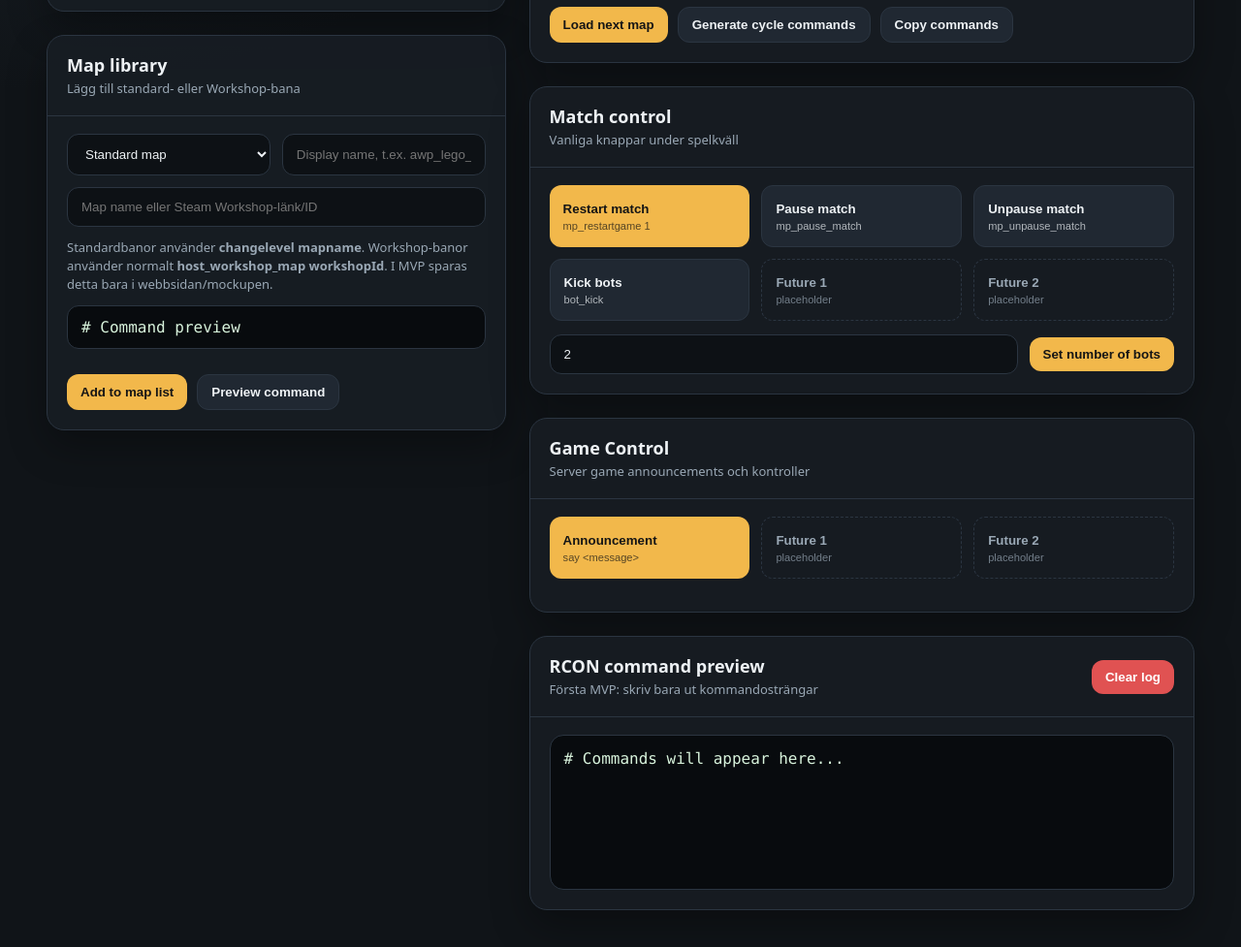
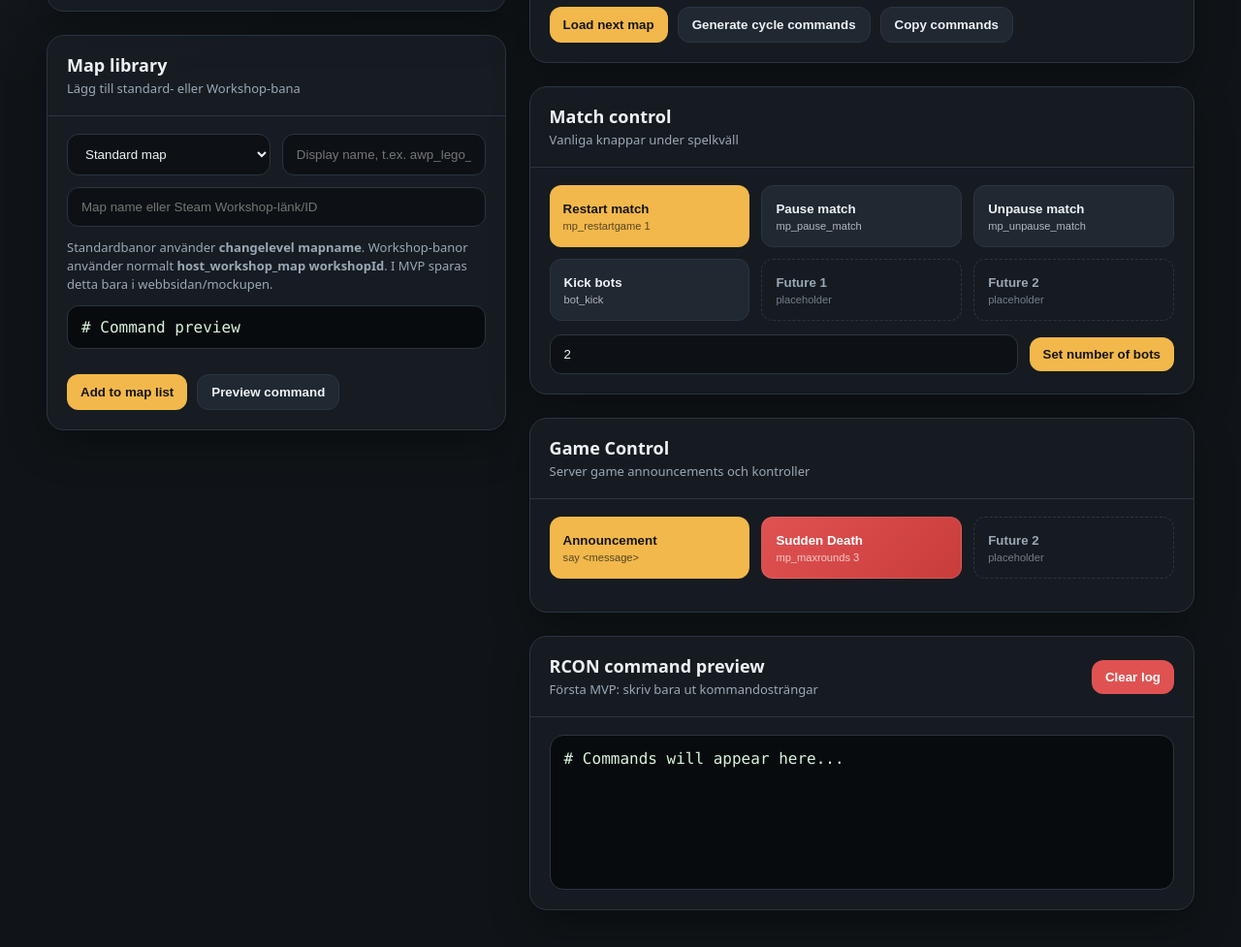
Before and after one commit to Urbs62/farmorops, a website: page docs/index.html in a window 1280 px wide. Shown: the part 845-1822 px from the top of the page at 97% size. Drawn offline with Linux system fonts and the light colour scheme.

Commit message:
Add Sudden Death game mode

```diff
--- a/docs/app.js
+++ b/docs/app.js
@@ -298,5 +298,24 @@ document.getElementById('announcementInput')?.addEventListener('keypress', (e) =
   }
 });
 
+function initiateSuddenDeath() {
+  if (!confirm('Start Sudden Death mode?')) {
+    return;
+  }
+
+  executeSuddenDeathSequence();
+}
+
+function executeSuddenDeathSequence() {
+  const commands = [
+    'mp_restartgame 1',
+    'mp_maxrounds 3',
+    'mp_freezetime 1',
+    'say SUDDEN DEATH - Best of 3 rounds'
+  ];
+
+  commands.forEach(command => addCommand(command));
+}
+
 renderMaps();
 renderCycle();
--- a/docs/index.html
+++ b/docs/index.html
@@ -185,9 +185,9 @@
               Announcement
               <small>say &lt;message&gt;</small>
             </button>
-            <button class="action-button ghost">
-              Future 1
-              <small>placeholder</small>
+            <button class="action-button sudden-death" onclick="initiateSuddenDeath()">
+              Sudden Death
+              <small>mp_maxrounds 3</small>
             </button>
             <button class="action-button ghost">
               Future 2
--- a/docs/style.css
+++ b/docs/style.css
@@ -362,6 +362,34 @@ input[type="text"] {
   color: var(--muted);
 }
 
+button.sudden-death {
+  background: linear-gradient(135deg, var(--danger) 0%, #c93c3c 100%);
+  color: white;
+  border: 1px solid rgba(255, 255, 255, 0.1);
+  position: relative;
+  overflow: hidden;
+}
+
+button.sudden-death::before {
+  content: '';
+  position: absolute;
+  top: 0;
+  left: -100%;
+  width: 100%;
+  height: 100%;
+  background: rgba(255, 255, 255, 0.1);
+  transition: left 0.3s ease;
+}
+
+button.sudden-death:hover::before {
+  left: 100%;
+}
+
+button.sudden-death:active {
+  transform: translateY(1px);
+  box-shadow: inset 0 2px 4px rgba(0, 0, 0, 0.3);
+}
+
 @media (max-width: 900px) {
   header { align-items: flex-start; flex-direction: column; }
   main { grid-template-columns: 1fr; }
```
